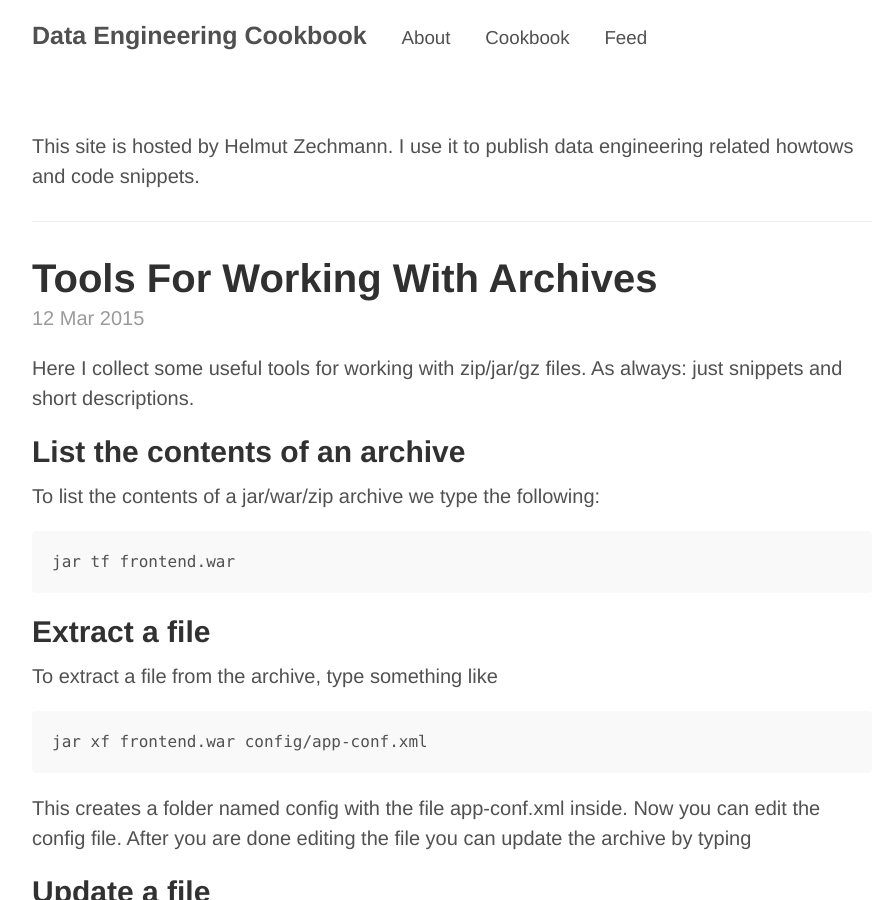
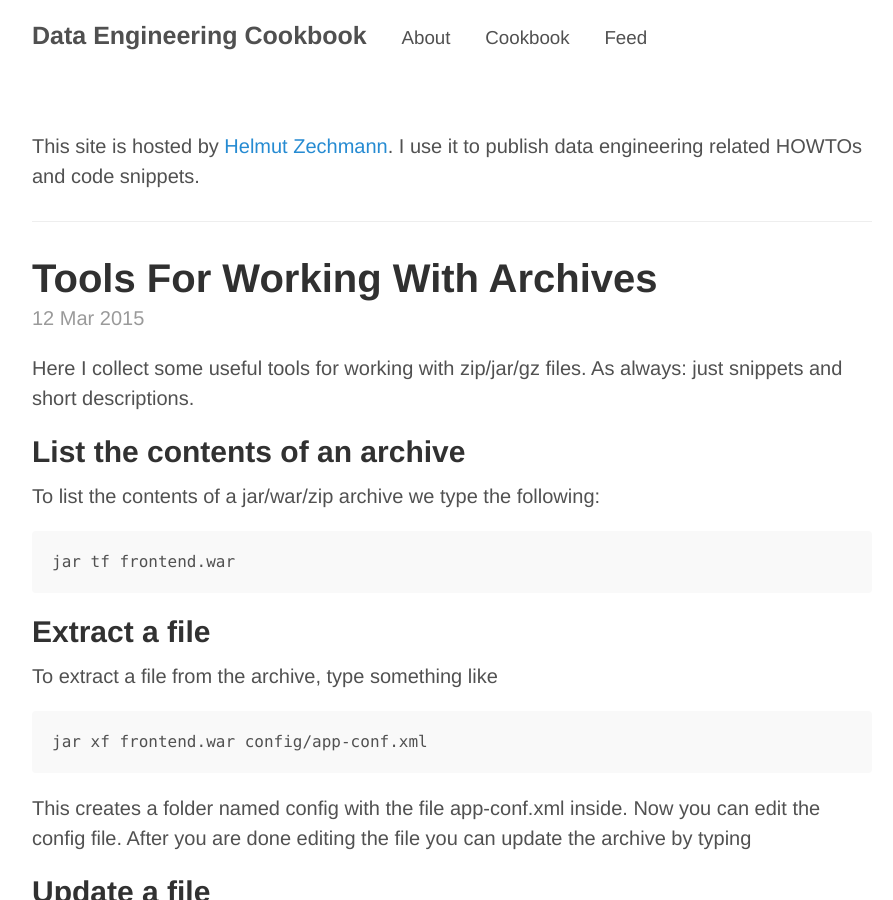
Before and after one commit to HelmutZechmann/HelmutZechmann.github.io, a Jekyll site: the page built from index.html, in a window 1280 px wide and 900 px high. Shown: the whole window, without its empty margins (188-1081 px from the left). Built offline with Jekyll 4.4.1, drawn with Linux system fonts in a browser that asks for light colours; Markdown is read by kramdown in place of the engine named in the settings; the list of posts is cut into pages by our own code.

Commit message:
Improve blog structure.

```diff
--- a/index.html
+++ b/index.html
@@ -4,8 +4,8 @@ title: Home
 ---
 
 <div>
-This site is hosted by Helmut Zechmann.
-I use it to publish data engineering related howtows and code snippets.
+This site is hosted by <a href="about">Helmut Zechmann</a>.
+I use it to publish data engineering related HOWTOs and code snippets.
 </div>
 
 <hr/>
```
Also changed, not shown: about.md (+9 -0 lines).
